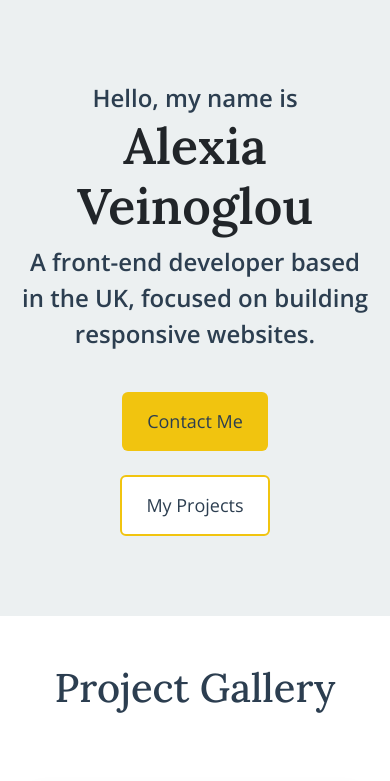
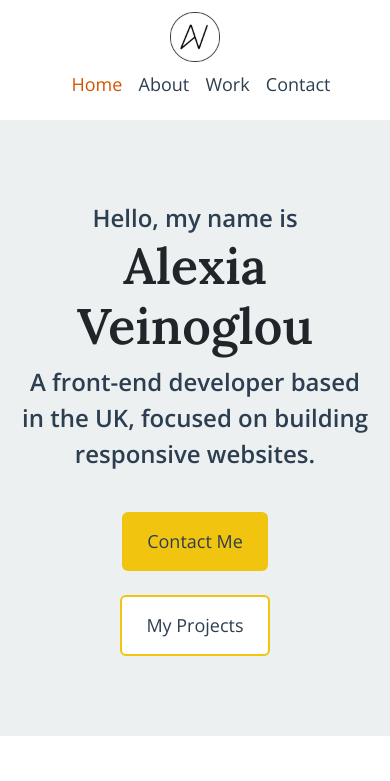
Before and after one commit to LexyVng/portfolio, a plain HTML site: page index.html in a window 390 px wide. Shown: the top 781 px of the page. Drawn offline with nearby package versions, Linux system fonts and the light colour scheme.

Commit message:
Added responsive navbar

```diff
--- a/css/styles.css
+++ b/css/styles.css
@@ -5,6 +5,10 @@
   --secondary-color: #d35400;
   --accent-color: #f1c40f;
   scroll-behavior: smooth;
+}
+
+body {
+  font-family: var(--main-font-family);
 }
 
 h1,
@@ -134,6 +138,39 @@ a.secondary-button {
   width: 90%;
 }
 
+nav {
+  padding: 12px 0;
+}
+
+nav img {
+  max-width: 50px;
+}
+
+nav ul {
+  margin: 0;
+  padding: 0;
+}
+
+nav li {
+  display: inline;
+  list-style: none;
+  line-height: 45px;
+  margin-left: 12px;
+  font-family: var(--main-font-family);
+}
+
+nav a {
+  font-size: 18px;
+  color: var(--main-color);
+  text-decoration: none;
+  transition: all 100ms ease-in-out;
+}
+
+nav a:hover,
+nav li.active a {
+  color: var(--secondary-color);
+}
+
 @media (max-width: 900px) {
   .hero {
     padding: 80px 20px;
@@ -173,3 +210,11 @@ a.secondary-button {
     text-align: center;
   }
 }
+
+@media (min-width: 900px) {
+  nav {
+    display: flex;
+    justify-content: space-between;
+    padding: 10px 0;
+  }
+}
--- a/index.html
+++ b/index.html
@@ -28,6 +28,27 @@
     <title>Document</title>
   </head>
   <body>
+    <div class="container text-center">
+      <nav>
+        <a href="/">
+          <img src="/media/Alexia-logo.png" alt="" />
+        </a>
+        <ul>
+          <li class="active">
+            <a href="/">Home</a>
+          </li>
+          <li>
+            <a href="/about.html">About</a>
+          </li>
+          <li>
+            <a href="/work.html">Work</a>
+          </li>
+          <li>
+            <a href="/contact.html">Contact</a>
+          </li>
+        </ul>
+      </nav>
+    </div>
     <div class="hero text-center">
       <p class="name-intro">Hello, my name is</p>
       <h1>Alexia Veinoglou</h1>
```
Also changed, not shown: about.html (+21 -0 lines), contact.html (+21 -0 lines), work.html (+21 -0 lines).
